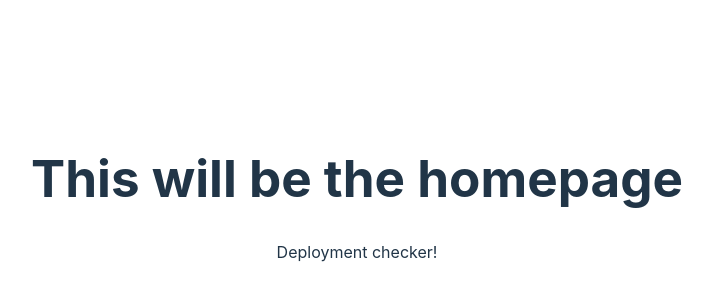
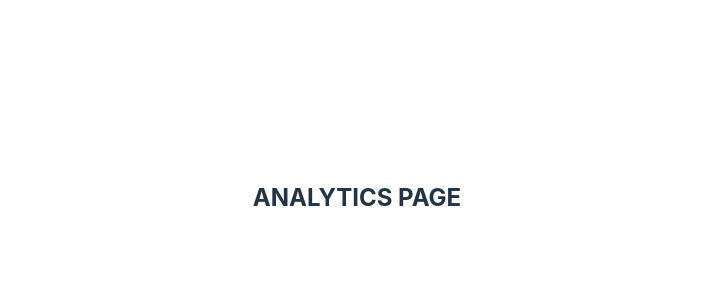
Before and after one commit to Y-Negash/Trading_Journal, a React (Vite) app in the folder Frontend/: page /analytics in a window 1280 px wide. Shown: the part 202-502 px from the top of the page, without its empty margins (283-995 px from the left). Built offline with nearby package versions, Linux system fonts and the light colour scheme.

Commit message:
adds routing for each page

```diff
--- a/Frontend/package.json
+++ b/Frontend/package.json
@@ -10,8 +10,10 @@
     "preview": "vite preview"
   },
   "dependencies": {
+    "@types/react-router-dom": "^5.3.3",
     "react": "^18.3.1",
-    "react-dom": "^18.3.1"
+    "react-dom": "^18.3.1",
+    "react-router-dom": "^6.26.1"
   },
   "devDependencies": {
     "@eslint/js": "^9.9.0",
--- a/Frontend/src/App.tsx
+++ b/Frontend/src/App.tsx
@@ -1,14 +1,36 @@
 import './App.css'
+import { createBrowserRouter, RouterProvider } from 'react-router-dom';
+import HomePage from './pages/Home/HomePage';
+import AnalyticsPage from './pages/Analytics/AnalyticsPage';
+import IssuesPage from './pages/Issues/IssuesPage';
+import Trade from './pages/TradePage/Trade';
 
+const router = createBrowserRouter([
+  {
+    path: '/',
+    element: <HomePage />,
+  },
+  {
+    path: '/analytics',
+    element: <AnalyticsPage />
+  },
+  {
+    path: '/issues',
+    element: <IssuesPage />
+  },
+  {
+    path: '/trades',
+    element: <Trade />
+  }
+]);
 
 function App() {
-
+  console.log('Render');
   return (
     <>
-      <h1>This will be the homepage</h1>
-      <p>Deployment checker!</p>
+      <RouterProvider router={router} />
     </>
-  )
+  );
 }
 
-export default App
+export default App;
--- a/Frontend/src/pages/AnalyticsPage/AnalyticsPage.tsx
+++ b/Frontend/src/pages/Analytics/AnalyticsPage.tsx
@@ -1,11 +1,12 @@
 import React from "react";
 
-const AnalyticsPage = () => {
+const AnalyticsPage:React.FC = () => {
+
    return(
     <>
-    <h1>This will be the Analytics Page</h1>
+      <h2>ANALYTICS PAGE</h2>
     </>
-   )
+   );
 }
 
 export default AnalyticsPage;
--- /dev/null
+++ b/Frontend/src/pages/Home/HomePage.tsx
@@ -0,0 +1,12 @@
+import React from "react";
+
+const HomePage: React.FC = () => {
+
+    return(
+        <>
+        <h1>HOMEPAGE</h1>
+        </>
+    );
+}
+
+export default HomePage;
--- /dev/null
+++ b/Frontend/src/pages/Issues/IssuesPage.tsx
@@ -0,0 +1,12 @@
+import React from "react";
+
+const IssuesPage = () => {
+
+    return(
+        <>
+            <h2>ISSUES PAGE</h2>
+        </>
+    );
+}
+
+export default IssuesPage;
--- /dev/null
+++ b/Frontend/src/pages/TradePage/Trade.tsx
@@ -0,0 +1,12 @@
+import React from "react";
+
+const Trade = () => {
+
+    return(
+        <>
+            <h2>TRADES PAGE</h2>
+        </>
+    )
+}
+
+export default Trade;
```
Also changed, not shown: 1 other file (tests, documents, lock files or other folders).
